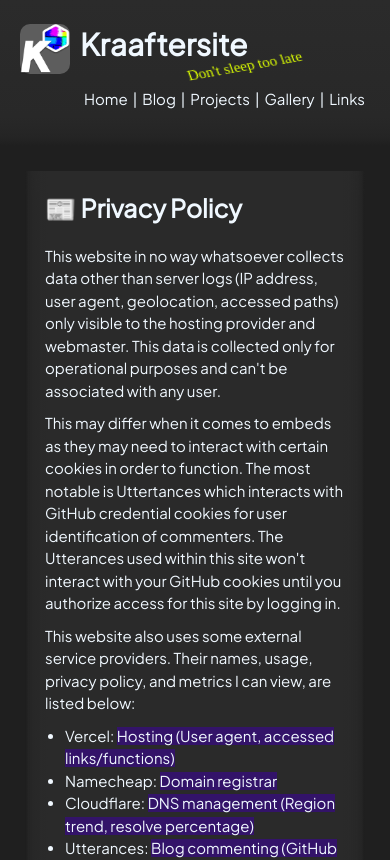
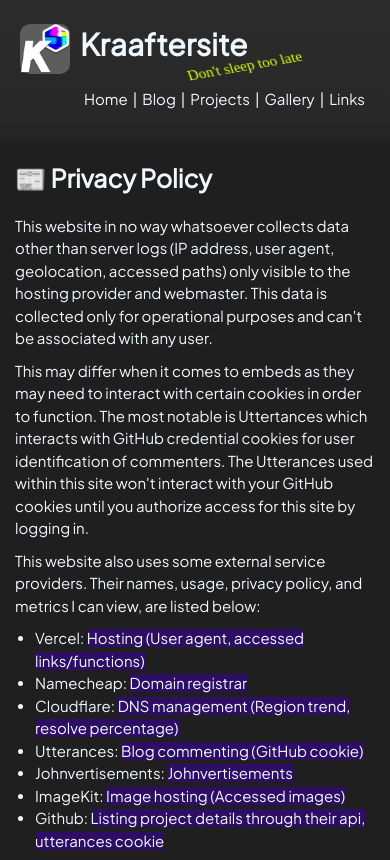
Before and after one commit to Kraafter/Kraaftersite-v3, a SvelteKit app: page /privacy in a window 390 px wide. Shown: the top 860 px of the page. Built offline with nearby package versions, Linux system fonts and the light colour scheme; a web font is replaced by a local one.

Commit message:
final pages to add

```diff
--- a/src/routes/contact/+page.svelte
+++ b/src/routes/contact/+page.svelte
@@ -67,8 +67,9 @@
     @media (max-width: 991.98px) {
 
         .full {
-            padding: 10px;
-            margin: 25px;
+            padding: 0;
+            margin: 5px;
+            background: transparent;
         }
 
         .text1 {
--- a/src/routes/link/+page.svelte
+++ b/src/routes/link/+page.svelte
@@ -189,8 +189,9 @@
         }
 
         .full {
-            padding: 10px;
-            margin: 25px;
+            padding: 0;
+            margin: 5px;
+            background: transparent;
         }
 
         .text1 {
--- a/src/routes/privacy/+page.svelte
+++ b/src/routes/privacy/+page.svelte
@@ -147,9 +147,10 @@
         }
 
         .full {
-            padding: 10px;
-            margin: 25px;
-            width: calc(100% - 50px);
+            padding: 0px;
+            margin: 5px;
+            width: 100%;
+            background: transparent;
         }
 
         .text1 {
```
